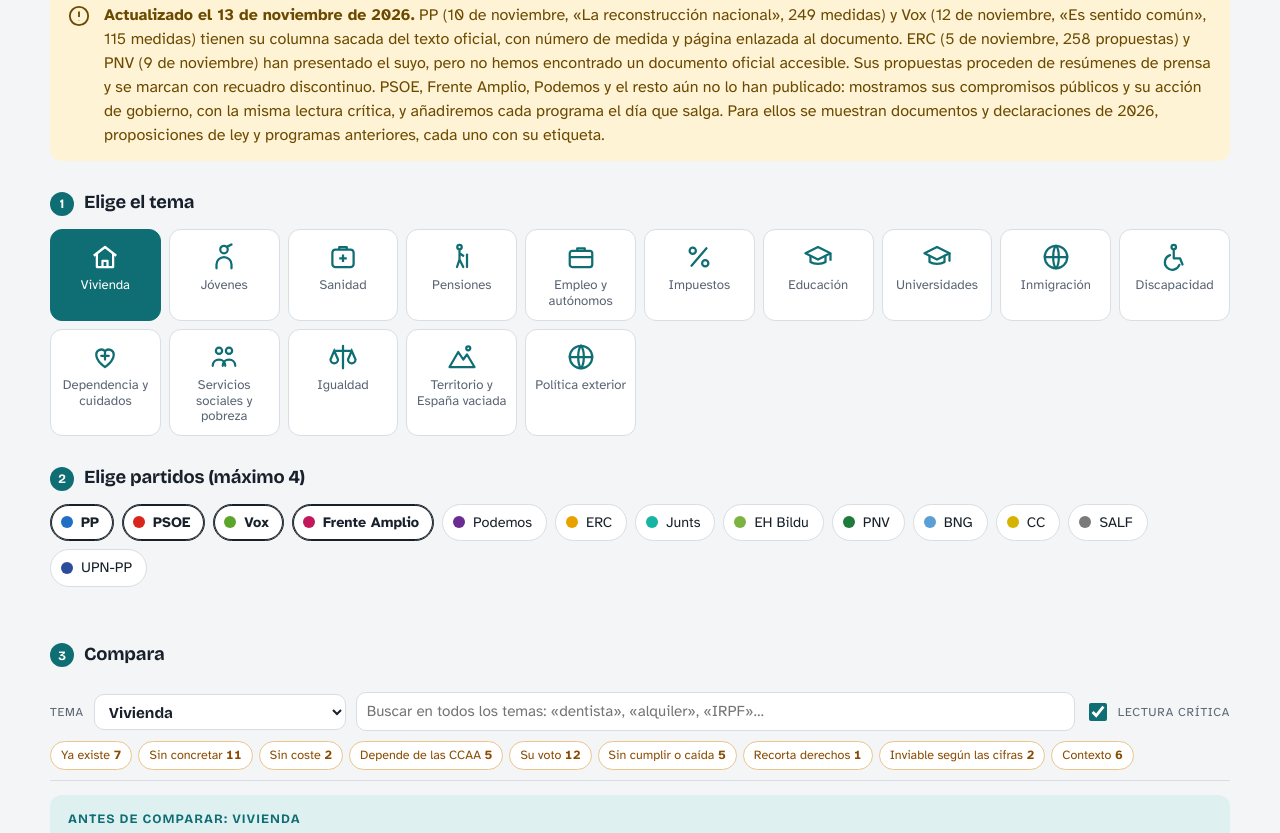
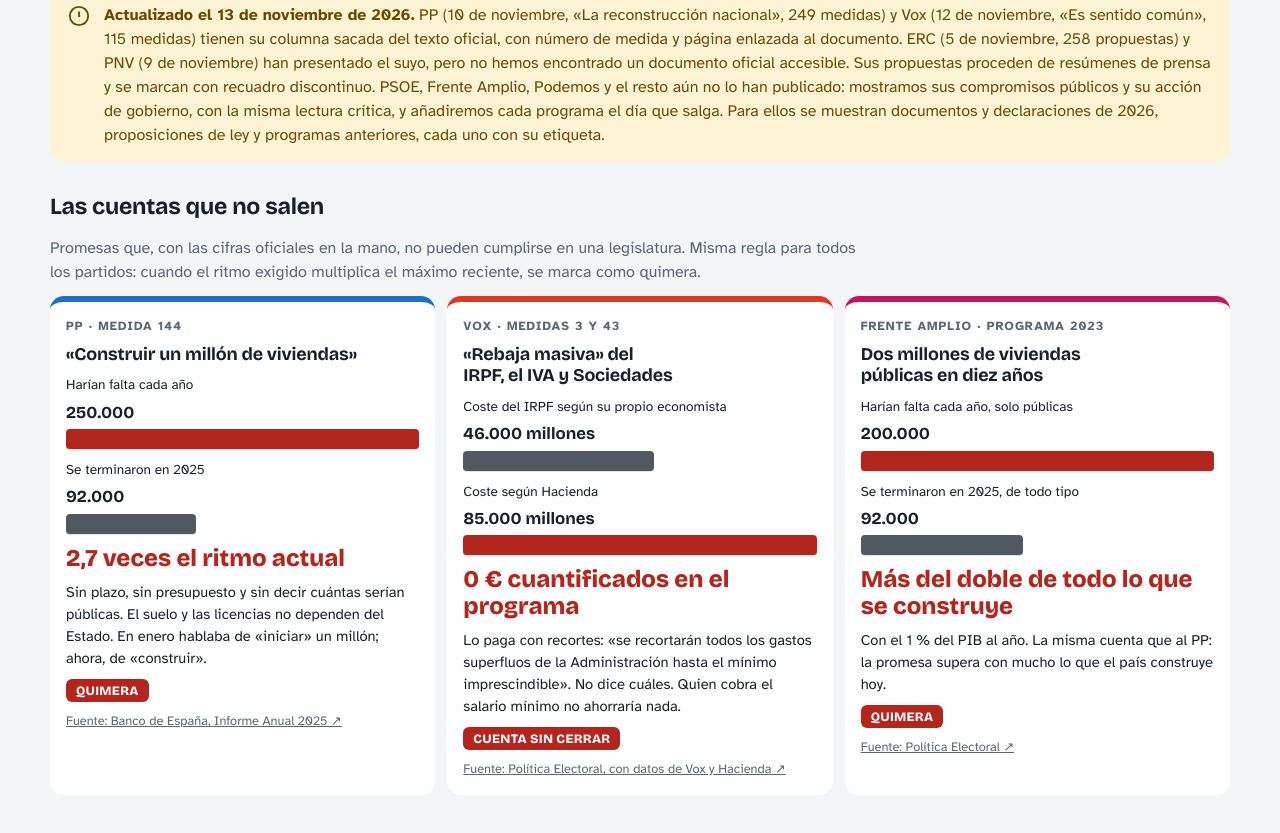
Before and after one commit to lernys/loquenocuentan, a plain HTML site: page index.html in a window 1280 px wide. Shown: the part 458-1291 px from the top of the page. Drawn offline with nearby package versions, Linux system fonts and the light colour scheme.

Commit message:
Bloque «Las cuentas que no salen» y etiqueta Quimera
Co-Authored-By: Claude Opus 5.5 <noreply@anthropic.com>
Claude-Session: https://claude.ai/code/session_01HZmVodpXqaA5RYTCUsEvtH

```diff
--- a/index.html
+++ b/index.html
@@ -140,6 +140,22 @@ footer{font-size:.8rem;color:var(--muted)}
 @media (max-width:860px){.cols{grid-template-columns:repeat(min(var(--k),2),minmax(0,1fr))}}
 @media (max-width:560px){.cols{grid-template-columns:1fr}header{grid-template-columns:1fr}.count{text-align:left}details dl{grid-template-columns:1fr}}
 @media (prefers-reduced-motion:reduce){.flash{animation:none}}
+
+.quim{display:flex;flex-direction:column;gap:12px;margin:0 0 16px}
+.quim>h2{font-family:var(--f-disp);font-size:1.45rem;margin:0}
+.quim>p{margin:0;color:var(--muted);max-width:80ch}
+.qgrid{display:grid;grid-template-columns:repeat(auto-fit,minmax(260px,1fr));gap:12px}
+.qc{background:var(--paper);border-radius:14px;padding:16px;border-top:6px solid var(--pc);display:flex;flex-direction:column;gap:10px}
+.qc .who{font:700 .78rem var(--f-body);letter-spacing:.08em;text-transform:uppercase;color:var(--muted)}
+.qc h3{font-family:var(--f-disp);font-size:1.12rem;line-height:1.2;margin:0}
+.qc .stamp{align-self:flex-start;background:var(--o-p29);color:#fff;font:800 .8rem var(--f-disp);padding:4px 10px;border-radius:6px;letter-spacing:.02em}
+.qb{display:flex;flex-direction:column;gap:4px;font-size:.85rem}
+.qb .bar{height:14px;border-radius:4px;background:var(--o-p29)}
+.qb .bar.k{background:var(--ink);opacity:.75}
+.qb b{font-family:var(--f-disp);font-size:1.05rem}
+.qc .big{font:800 1.5rem/1.1 var(--f-disp);color:var(--o-p29)}
+.qc p{margin:0;font-size:.92rem}
+.qc a{font-size:.8rem;color:var(--muted)}
 </style>
 </head>
 <body>
@@ -161,6 +177,44 @@ footer{font-size:.8rem;color:var(--muted)}
   <svg width="22" height="22" viewBox="0 0 24 24" fill="none" stroke="currentColor" stroke-width="2"><circle cx="12" cy="12" r="10"/><path d="M12 7v6M12 16.5v.5"/></svg>
   <p><b>Actualizado el 13 de noviembre de 2026.</b> PP (10 de noviembre, «La reconstrucción nacional», 249 medidas) y Vox (12 de noviembre, «Es sentido común», 115 medidas) tienen su columna sacada del texto oficial, con número de medida y página enlazada al documento. ERC (5 de noviembre, 258 propuestas) y PNV (9 de noviembre) han presentado el suyo, pero no hemos encontrado un documento oficial accesible. Sus propuestas proceden de resúmenes de prensa y se marcan con recuadro discontinuo. PSOE, Frente Amplio, Podemos y el resto aún no lo han publicado: mostramos sus compromisos públicos y su acción de gobierno, con la misma lectura crítica, y añadiremos cada programa el día que salga. Para ellos se muestran documentos y declaraciones de 2026, proposiciones de ley y programas anteriores, cada uno con su etiqueta.</p>
 </div>
+
+<section class="quim" aria-labelledby="qt">
+  <h2 id="qt">Las cuentas que no salen</h2>
+  <p>Promesas que, con las cifras oficiales en la mano, no pueden cumplirse en una legislatura. Misma regla para todos los partidos: cuando el ritmo exigido multiplica el máximo reciente, se marca como quimera.</p>
+  <div class="qgrid">
+    <article class="qc" style="--pc:#1f6fc4">
+      <span class="who">PP · medida 144</span>
+      <h3>«Construir un millón de viviendas»</h3>
+      <div class="qb"><span>Harían falta cada año</span><b>250.000</b><div class="bar" style="width:100%"></div></div>
+      <div class="qb"><span>Se terminaron en 2025</span><b>92.000</b><div class="bar k" style="width:36.8%"></div></div>
+      <span class="big">2,7 veces el ritmo actual</span>
+      <p>Sin plazo, sin presupuesto y sin decir cuántas serían públicas. El suelo y las licencias no dependen del Estado. En enero hablaba de «iniciar» un millón; ahora, de «construir».</p>
+      <span class="stamp">QUIMERA</span>
+      <a href="https://www.eldebate.com/economia/20260618/banco-espana-cifra-750000-deficit-vivienda-doble-italia-pide-simplificar-regulacion_429981.html" target="_blank" rel="noopener">Fuente: Banco de España, Informe Anual 2025 ↗</a>
+    </article>
+    <article class="qc" style="--pc:#d93a26">
+      <span class="who">Vox · medidas 3 y 43</span>
+      <h3>«Rebaja masiva» del IRPF, el IVA y Sociedades</h3>
+      <div class="qb"><span>Coste del IRPF según su propio economista</span><b>46.000 millones</b><div class="bar k" style="width:54%"></div></div>
+      <div class="qb"><span>Coste según Hacienda</span><b>85.000 millones</b><div class="bar" style="width:100%"></div></div>
+      <span class="big">0 € cuantificados en el programa</span>
+      <p>Lo paga con recortes: «se recortarán todos los gastos superfluos de la Administración hasta el mínimo imprescindible». No dice cuáles. Quien cobra el salario mínimo no ahorraría nada.</p>
+      <span class="stamp">CUENTA SIN CERRAR</span>
+      <a href="https://www.politicaelectoral.com/es/espana/generales-2026/nacional/vox" target="_blank" rel="noopener">Fuente: Política Electoral, con datos de Vox y Hacienda ↗</a>
+    </article>
+    <article class="qc" style="--pc:#c2185b">
+      <span class="who">Frente Amplio · programa 2023</span>
+      <h3>Dos millones de viviendas públicas en diez años</h3>
+      <div class="qb"><span>Harían falta cada año, solo públicas</span><b>200.000</b><div class="bar" style="width:100%"></div></div>
+      <div class="qb"><span>Se terminaron en 2025, de todo tipo</span><b>92.000</b><div class="bar k" style="width:46%"></div></div>
+      <span class="big">Más del doble de todo lo que se construye</span>
+      <p>Con el 1 % del PIB al año. La misma cuenta que al PP: la promesa supera con mucho lo que el país construye hoy.</p>
+      <span class="stamp">QUIMERA</span>
+      <a href="https://www.politicaelectoral.com/es/espana/generales-2026/nacional/sumar" target="_blank" rel="noopener">Fuente: Política Electoral ↗</a>
+    </article>
+  </div>
+</section>
+
 
 <section aria-labelledby="t1">
   <h2 id="t1"><span class="n">1</span>Elige el tema</h2>
@@ -259,7 +313,7 @@ const FLAGS={
  otro:['Otro ámbito','¿Procede de un programa autonómico, europeo o muy antiguo, no de las generales?'],
  falso:['Dato desmentido','¿Una cifra que usa el partido choca con los datos oficiales? Misma regla para todos los partidos.'],
  derechos:['Recorta derechos','¿Choca con derechos fundamentales, la Constitución, el derecho europeo o sentencias de los tribunales? Misma regla para todos los partidos.'],
- inviable:['Inviable según las cifras','¿El ritmo que exige la propuesta supera varias veces el máximo reciente? Misma regla para todos los partidos.'],
+ inviable:['Quimera: las cifras no salen','¿El ritmo que exige la propuesta supera varias veces el máximo reciente? Misma regla para todos los partidos.'],
  ctx:['Contexto','Dato que ayuda a situar la propuesta, sin juicio.']
 };
 
```
